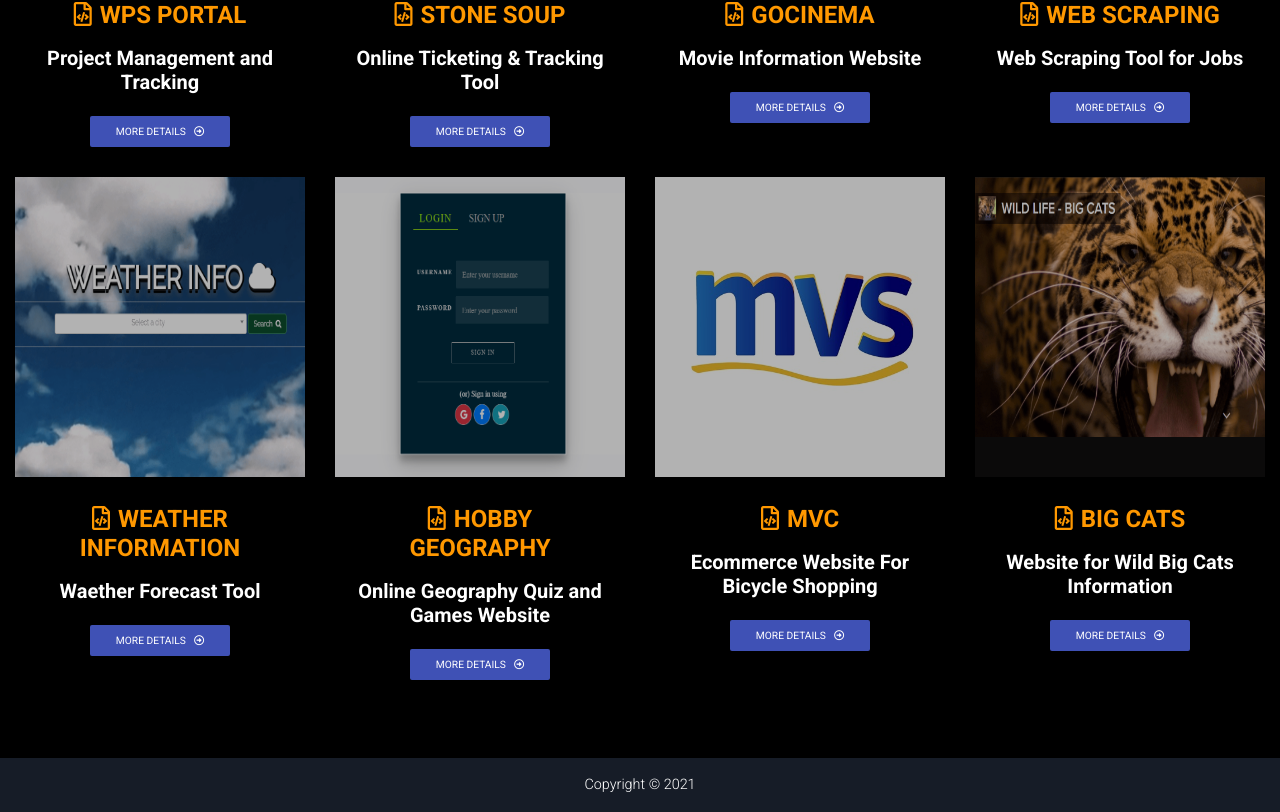
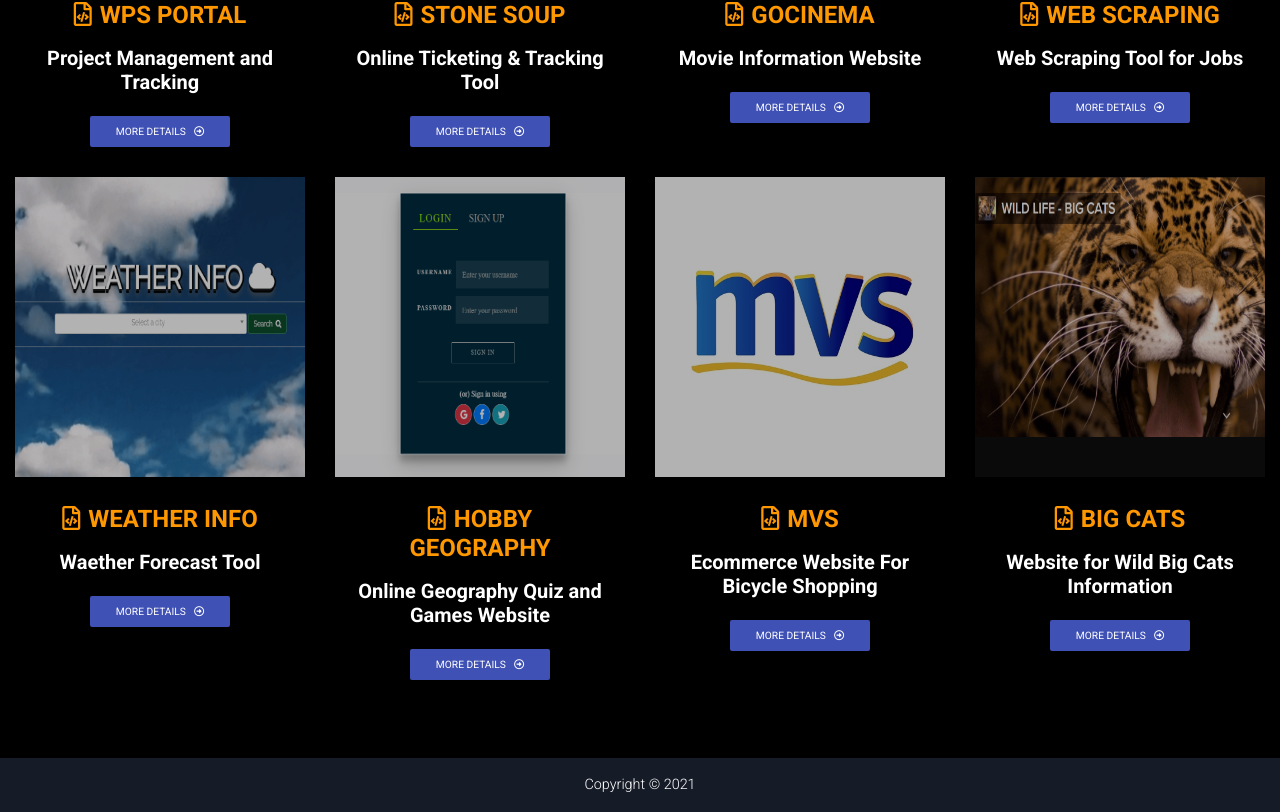
Before and after one commit to pravinpaulmony/Portfolio, a React (Create React App) app: page /Projects in a window 1280 px wide. Shown: the part 465-1277 px from the top of the page. Built offline with nearby package versions, Linux system fonts and the light colour scheme.

Commit message:
commit 26/04/2021

```diff
--- a/src/components/Projects.js
+++ b/src/components/Projects.js
@@ -119,7 +119,7 @@ class ProjectsPage extends Component {
                <h6 className="font-weight-bold text-left mt-4 text-primary">ROLE : <span className="font-weight-bolder text-success">{this.state.role}</span></h6>
 
                {this.state.siteurl!=="" ? (
-               <h6 className="font-weight-bold text-left mt-4 text-primary">URL : <a href={this.state.siteurl} target="_blank" className="font-weight-bolder text-success">{this.state.siteurl}</a></h6> ) : ""}
+               <h6 className="font-weight-bold text-left mt-4 text-primary">URL : <a href={this.state.siteurl} target="_blank" rel="noreferrer" className="font-weight-bolder text-success">{this.state.siteurl}</a></h6> ) : ""}
 
                 <h6 className="font-weight-bold text-left mt-4 text-primary">TECHNOLOGIES USED</h6>
                 <ul className="font-weight-bolder text-left">
@@ -130,7 +130,7 @@ class ProjectsPage extends Component {
 
             </MDBCol>
             <MDBCol size="12" lg="6" md="6" sm="12" xs="12">
-                <MDBCarousel activeItem={1} length={this.state.piclength} showControls={true} showIndicators={false} className="z-depth-1" >
+                <MDBCarousel activeItem={1} length={this.state.piclength} showControls={true} showIndicators={true} className="z-depth-1" >
                   <MDBCarouselInner>
                   {this.state.images.map((item,i) => (
                       <MDBCarouselItem itemId={i+1}>
@@ -258,7 +258,7 @@ class ProjectsPage extends Component {
             </MDBCarousel>
             <MDBCardBody className="pb-0 white-text">
               <a href="#!" className="orange-text">
-                <h4 className="font-weight-bold mt-2 mb-3"><MDBIcon far icon="file-code" className="mr-2" />WEATHER INFORMATION</h4>
+                <h4 className="font-weight-bold mt-2 mb-3"><MDBIcon far icon="file-code" className="mr-2" />WEATHER INFO</h4>
               </a>
               <h5 className="font-weight-bold mb-3">Waether Forecast Tool</h5>
               <MDBBtn size="sm" color="indigo" onClick={this.toggle("weather")}>More Details<MDBIcon far icon="arrow-alt-circle-right" className="ml-2"/></MDBBtn>
@@ -302,7 +302,7 @@ class ProjectsPage extends Component {
             </MDBCarousel>
             <MDBCardBody className="pb-0 white-text">
               <a href="#!" className="orange-text">
-                <h4 className="font-weight-bold mt-2 mb-3"><MDBIcon far icon="file-code" className="mr-2" />MVC</h4>
+                <h4 className="font-weight-bold mt-2 mb-3"><MDBIcon far icon="file-code" className="mr-2" />MVS</h4>
               </a>
               <h5 className="font-weight-bold mb-3">Ecommerce Website For Bicycle Shopping</h5>
               <MDBBtn size="sm" color="indigo" onClick={this.toggle("mvs")}>More Details<MDBIcon far icon="arrow-alt-circle-right" className="ml-2"/></MDBBtn>
```
Also changed, not shown: public/screenshots/p2.PNG.
